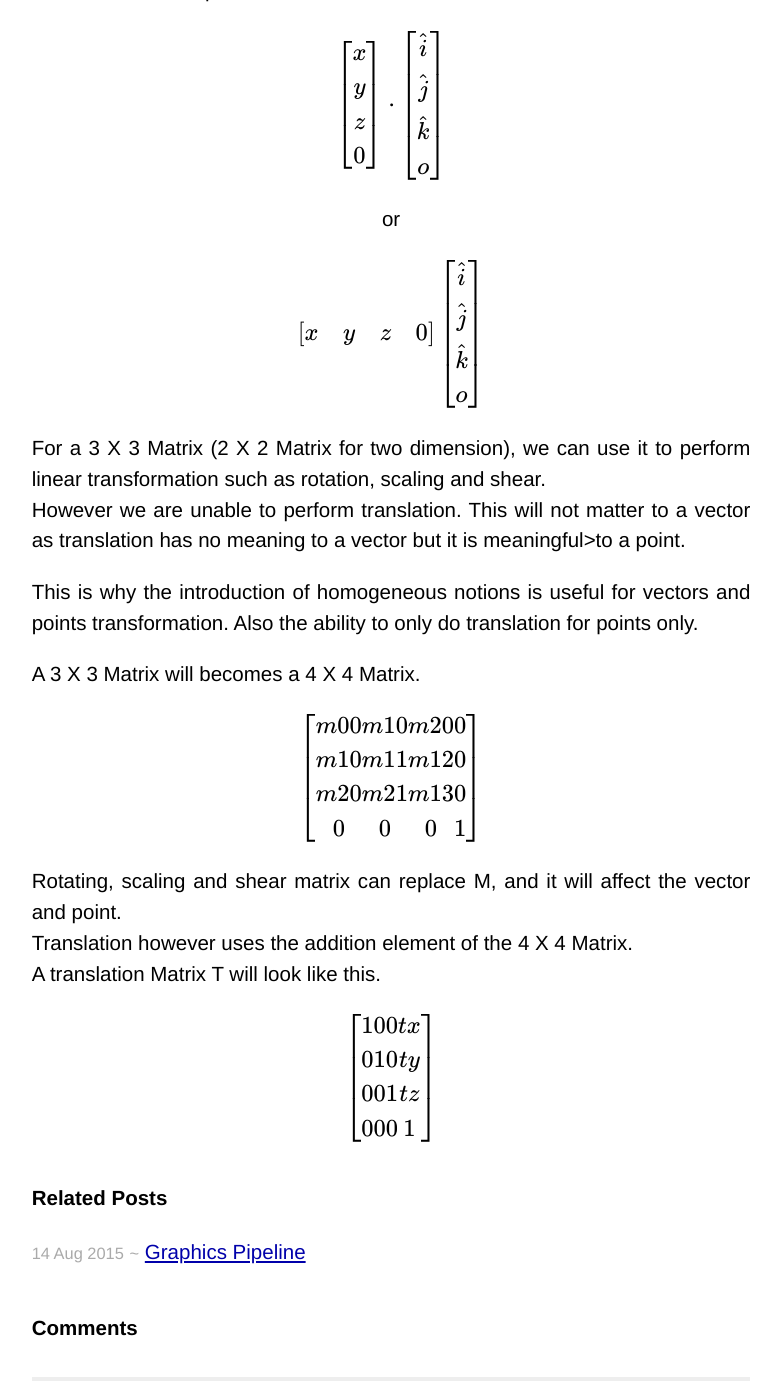
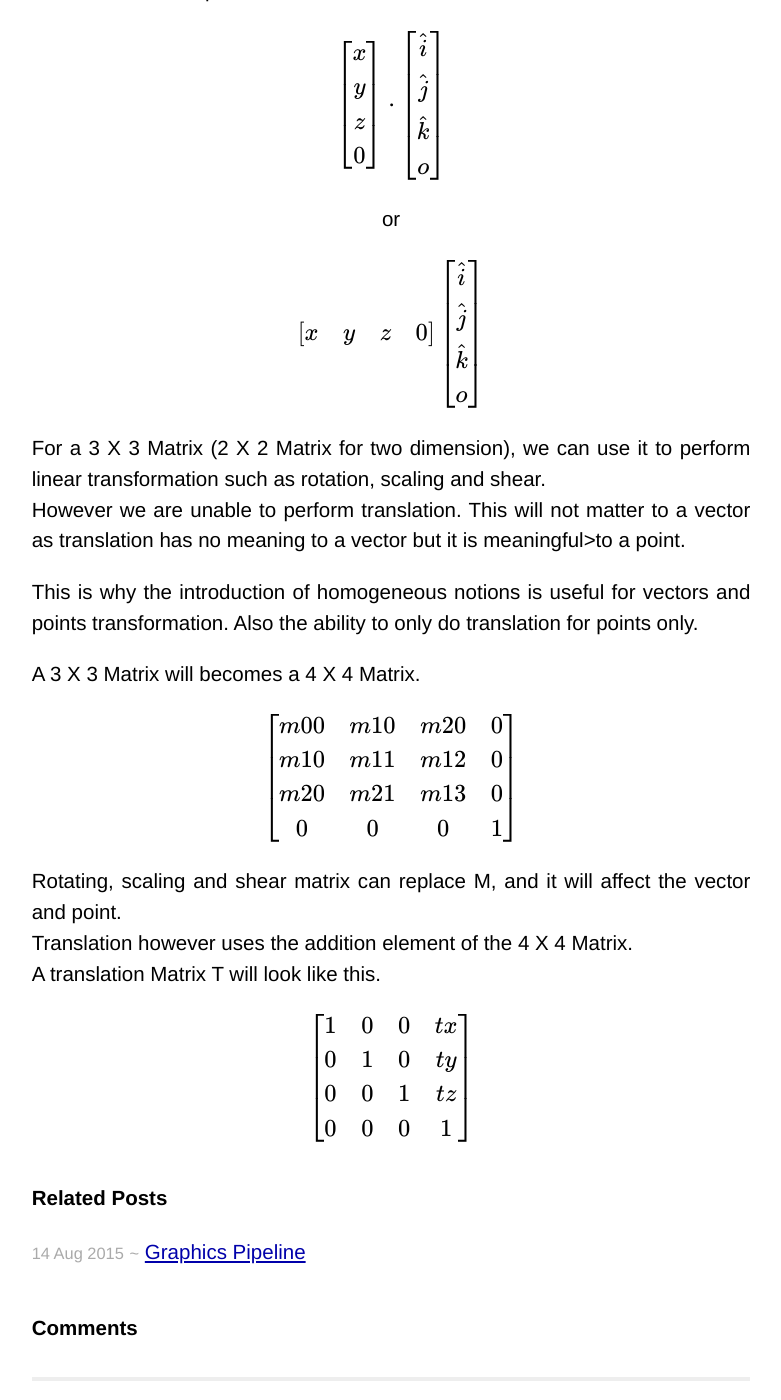
Before and after one commit to sengchong/sengchong.github.io, a Jekyll site: the page built from _posts/2015-08-13-Representing-points-and-vectors-in-computer-graphics.md, in a window 1280 px wide and 1400 px high, scrolled down 1334 px. Shown: the whole window, without its empty margins (249-1030 px from the left). Built offline with Jekyll 4.4.1, drawn with Linux system fonts in a browser that asks for light colours; formulas are drawn with MathJax 3; comment, search, counter and statistics services are not loaded.

Commit message:
Update post

```diff
--- a/_posts/2015-08-13-Representing-points-and-vectors-in-computer-graphics.md
+++ b/_posts/2015-08-13-Representing-points-and-vectors-in-computer-graphics.md
@@ -77,19 +77,16 @@ $$
 
  <center> or  </center>
 
-$$ \left[
-    \begin{array}{c}
-      x & y & z & 0
-    \end{array}
-\right]
-\left[
-    \begin{array}{c}
-      \hat{i}\\
+$$
+ \begin{bmatrix}
+    x & y & z & 0 \\
+  \end{bmatrix}
+  \begin{bmatrix}
+     \hat{i}\\
       \hat{j}\\
 	  \hat{k}\\
 	  \omicron
-    \end{array}
-\right]
+  \end{bmatrix}
 $$
 
 For a 3 X 3 Matrix (2 X 2 Matrix for two dimension), we can use it to perform linear transformation such as rotation, scaling and shear.<br/>
@@ -99,68 +96,27 @@ This is why the introduction of homogeneous notions is useful for vectors and po
 
 A 3 X 3 Matrix will becomes a 4 X 4 Matrix. <br/>
 
-$$ \left[
-    \begin{array}{c}
-      m00 \\
-      m10 \\
-	  m20 \\
-	  0
-    \end{array}
+$$
+ \begin{bmatrix}
+    m00 & m10 & m20 & 0 \\
+    m10 & m11 & m12 & 0 \\
+    m20 & m21 & m13 & 0 \\
+    0   & 0   & 0   & 1
+  \end{bmatrix}
+$$
 
-    \begin{array}{c}
-      m10\\
-      m11\\
-	  m21\\
-	  0
-    \end{array}
 
-    \begin{array}{c}
-      m20\\
-      m12\\
-	  m13\\
-	  0
-    \end{array}
-
-    \begin{array}{c}
-      0\\
-      0\\
-	  0\\
-	  1
-    \end{array}
-\right]
-$$
 
 Rotating, scaling and shear matrix can replace M, and it will affect the vector and point. <br/>
 Translation however uses the addition element of the 4 X 4 Matrix.<br/>
 A translation Matrix T will look like this.  <br/>
 
-$$ \left[
-    \begin{array}{c}
-      1 \\
-      0 \\
-	  0 \\
-	  0
-    \end{array}
 
-    \begin{array}{c}
-      0\\
-      1\\
-	  0\\
-	  0
-    \end{array}
-
-    \begin{array}{c}
-      0\\
-      0\\
-	  1\\
-	  0
-    \end{array}
-
-    \begin{array}{c}
-      tx\\
-      ty\\
-	  tz\\
-	  1
-    \end{array}
-\right]
 $$
+ \begin{bmatrix}
+    1 & 0 & 0 & tx \\
+    0 & 1 & 0 & ty \\
+    0 & 0 & 1 & tz \\
+    0 & 0 & 0 & 1
+  \end{bmatrix}
+$$
```
